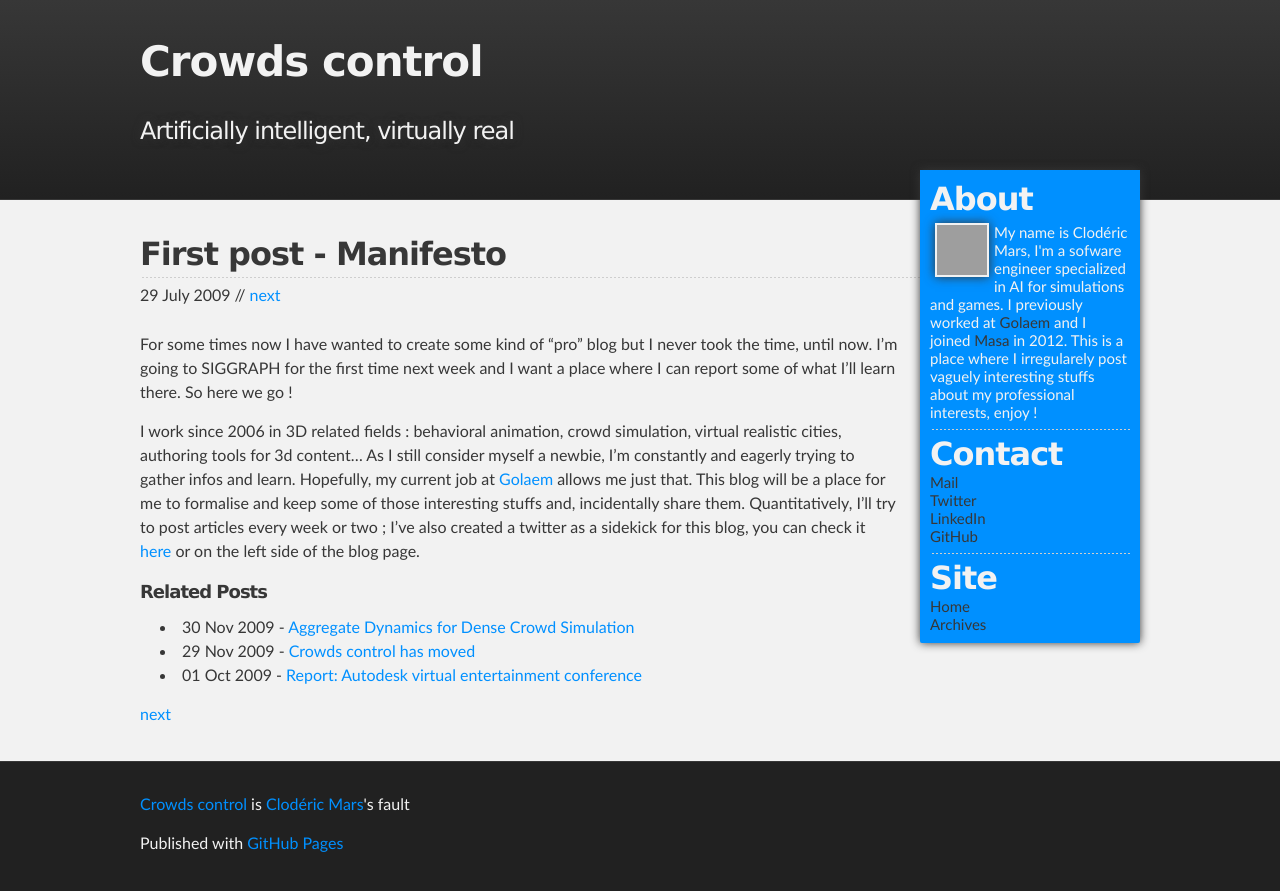
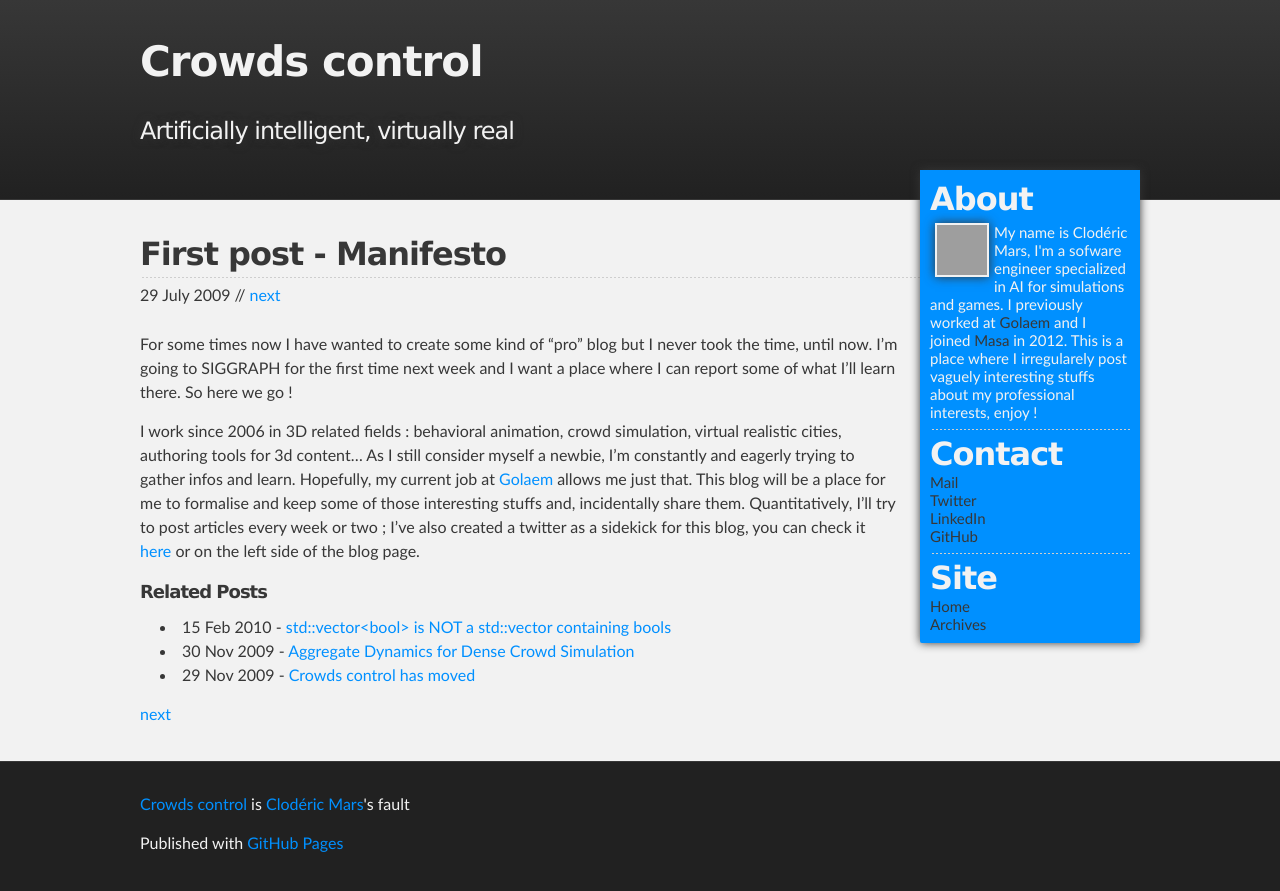
Before and after one commit to cloderic/www, a Jekyll site: the page built from _posts/2009-07-29-first-post-manifesto.markdown, in a window 1280 px wide. Shown: the top 891 px of the page. Built offline with Jekyll 4.4.1, drawn with Linux system fonts in a browser that asks for light colours; some of the changed lines change nothing that is shown; grey boxes are pictures that could not be loaded.

Commit message:
vector of bool post

```diff
--- /dev/null
+++ b/_posts/2010-02-15-std_vector_bool_is_not_a_std_vector_containing_bools.markdown
@@ -0,0 +1,47 @@
+---
+layout: post
+title: "std::vector&lt;bool&gt; is NOT a std::vector containing bools"
+permalink: /wordpress-10
+tags:
+ - development
+---
+
+Everything in the title, but let me explain... Lately I've spent a lot of time trying to make a serialization/deserialization work with the huge piece of software I'm working on at Golaem. Anyway I came across a strange compiler error when trying to deserialize a 'std::vector&lt;bool&gt;'. Here's what our serialization engine is like:
+
+{% highlight cpp linenos %}
+template<T>
+void read(std::vector<T>& myVector, Bitstream myStream)
+{
+  unsigned int size;
+  read(size,myStream);
+  vector.resize(size);
+  for (unsigned int i = 0 ; i < size ; i++)
+  {
+    read(vector[i],stream);
+  }
+}
+void read(bool& myBool, Bitstream stream)
+{
+  ...
+}
+template<T>
+void write(const std::vector<T>& myVector, Bitstream myStream)
+{
+  unsigned int size;
+  write((unsigned int)myVector.size(),myStream);
+  for (unsigned int i = 0 ; i < myVector.size() ; i++)
+  {
+    write(vector[i],stream);
+  }
+}
+void write(const bool& myBool, Bitstream stream)
+{
+  ...
+}
+{% endhighlight cpp %}
+
+The serialization worked ok, but when trying the deserialization I got a cryptic compiler error:
+
+> impossible to convert from 'std::_Vb_reference&lt;_Sizet,_Difft,_MycontTy&gt;' to 'bool &'
+
+WTF ? This code worked perfectly for doubles, ints and other basic types bools should be fine no ? After a quick google and follow links session I stopped on the [cplusplus.com reference page of the std::vector](http://www.cplusplus.com/reference/stl/vector/). You should go and read this page completly, yep now ! I give you a few seconds... OK you should've finished now, and yeah, you read well, 'std::vector&lt;bool&gt;' is a template specialization of 'std::vector&lt;T&gt;' and it does not have the the same properties: 'std::vector&lt;bool&gt;::operator[]' doesn't returns a reference to a bool but a specially defined type. I love C++ and especially the STL... Yes, in most cases it's transparent because this type defines a transtyping operator to bool. Yes, it is designed to save space as each element of a std::vector&lt;bool&gt; takes only 1 bit. But, it is inconsistent (std::deque&lt;bool&gt; is a std::deque of bools), opposed to the basic principles of c++ templates, and, apparently not normalized (see [this open letter wrote by Herb Sutter](http://www.gotw.ca/publications/N1211.pdf) the day i turned 15). Another good joke from our pals at C++ ISO committee...
--- a/css/stylesheet.css
+++ b/css/stylesheet.css
@@ -150,8 +150,7 @@ img {
 }
 
 pre, code {
-  width: 100%;
-  color: #222;
+  color: {{ site.colors.dark }};
   background-color: {{ site.colors.light }};
 
   font-family: Monaco, "Bitstream Vera Sans Mono", "Lucida Console", Terminal, monospace;
@@ -163,7 +162,6 @@ pre, code {
 }
 
 pre {
-  width: 100%;
   padding: 10px;
   box-shadow: 0 0 10px {{ site.colors.dark_light }};
   overflow: auto;
```
